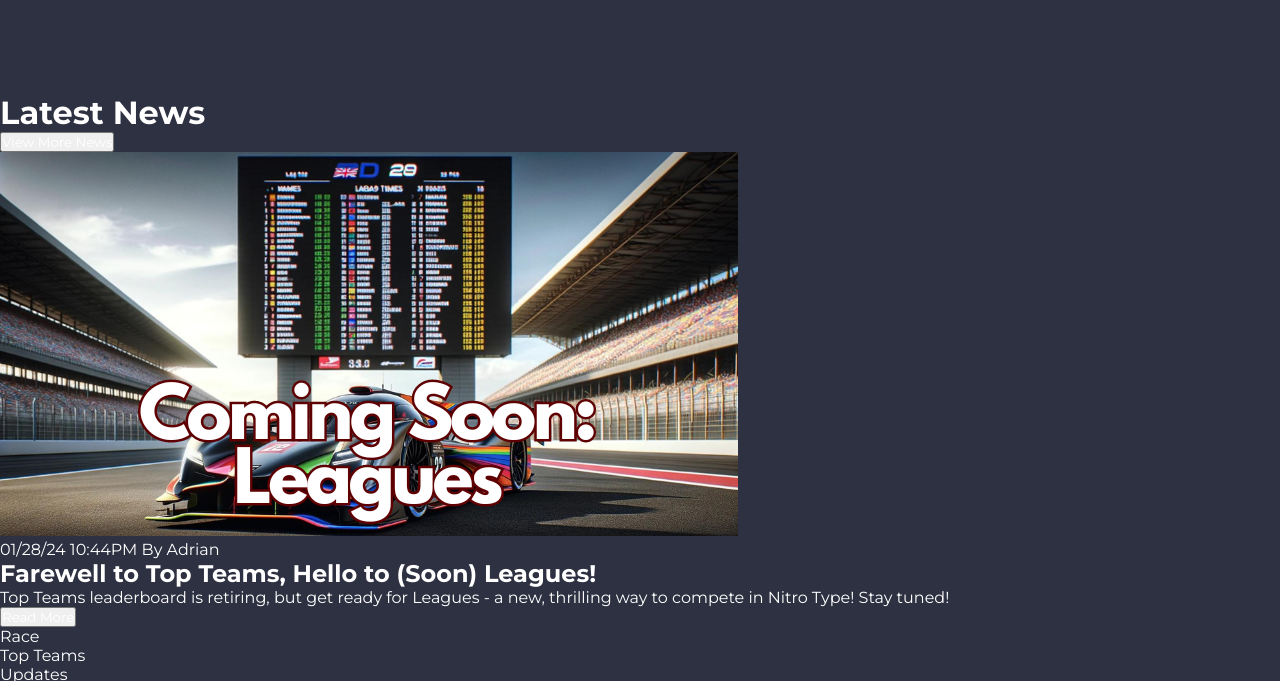
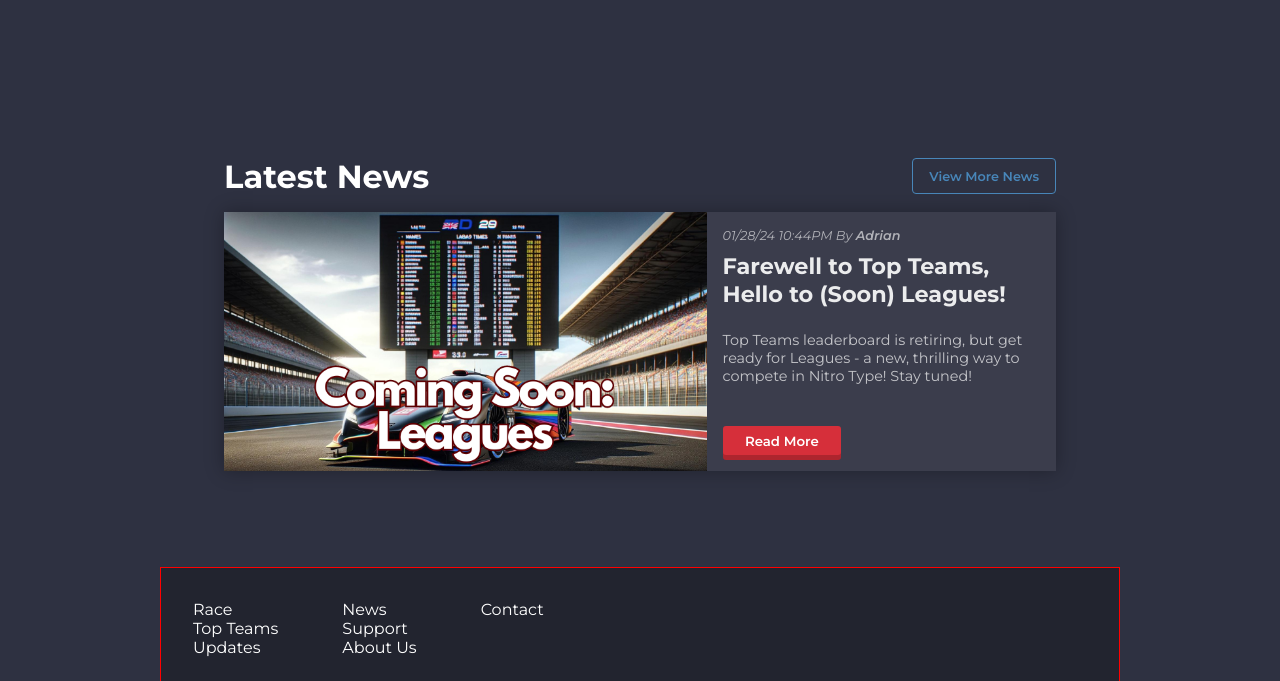
Before and after one commit to Vikas3126/debug-artisan-2345, a plain HTML site: page frontend/index.html in a window 1280 px wide. Shown: the part 608-1289 px from the top of the page. Drawn offline with nearby package versions, Linux system fonts and the light colour scheme.

Commit message:
added latest news

```diff
--- a/frontend/styles/index.css
+++ b/frontend/styles/index.css
@@ -11,6 +11,11 @@
 body {
   background-color: rgb(46, 49, 65);
   color: #fff;
+}
+
+ul, li, a {
+  text-decoration: none;
+  list-style-type: none;
 }
 
 .main-heading {
@@ -104,7 +109,7 @@
   );
   display: flex;
   gap: 1.6rem;
-  margin: 2rem 8rem 6rem;
+  margin: 2rem 8rem 10rem;
   padding: 2rem;
   position: relative;
   width: 55rem;
@@ -116,7 +121,7 @@
 
 .landing-hero-content-para {
   font-weight: 500;
-  margin: 2rem 0;
+  margin: 2.6rem 0 3rem;
   opacity: 0.9;
 }
 
@@ -189,3 +194,112 @@
 .landing-hero-image img {
   width: 100%;
 }
+
+.landing-latest-news {
+  display: flex;
+  flex-direction: column;
+  align-items: center;
+  justify-content: center;
+  gap: 1rem;
+  margin: 6rem 14rem;
+}
+
+.landing-latest-news-heading {
+  display: flex;
+  justify-content: space-between;
+  align-items: center;
+  width: 100%;
+}
+
+.landing-latest-news-heading button {
+  border: 1px solid rgb(72,134,185);
+  border-radius: 4px;
+  background: transparent;
+  color: rgb(72,134,185);
+  font-size: .8rem;
+  font-weight: 600;
+  padding: .6rem 1rem;
+  cursor: pointer;
+  transition: all .2s;
+}
+
+.landing-latest-news-heading button:hover {
+  background-color: rgb(72,134,185);
+  color: rgba(255, 255, 255, 0.7);
+  padding: .48rem 1rem;
+  box-shadow: 0px 4px 0px rgb(52, 97, 134);
+}
+
+.landing-latest-news-box {
+  display: flex;
+  justify-content: space-between;
+  background-color: rgb(59,61,76);
+  box-shadow: 0px 0px 18px rgba(0, 0, 0, .3);
+}
+
+.landing-latest-news-box img {
+  flex: 1;
+  width: 58%;
+}
+
+.landing-latest-news-content {
+  flex: 2;
+  padding: 1rem;
+}
+
+.landing-latest-news-content-date {
+  font-size: .8rem;
+  color: rgba(255, 255, 255, 0.6);
+  font-style: italic;
+}
+
+.landing-latest-news-content-date span {
+  font-weight: 600;
+}
+
+.landing-latest-news-content-heading {
+  margin: .6rem 0;
+  font-size: 1.4rem;
+  color: rgba(255, 255, 255, 0.9);
+}
+
+.landing-latest-news-content-para {
+  margin: 1.4rem 0 2.6rem;
+  font-size: .9rem;
+  color: rgba(255, 255, 255, 0.7);
+}
+
+.landing-latest-news-content button {
+  background-color: rgb(214, 47, 58);
+  border: none;
+  border-radius: 3px;
+  display: flex;
+  font-weight: 600;
+  align-items: center;
+  padding: 0.4rem 1.4rem;
+  box-shadow: 0px 5px 0px rgb(173, 37, 46);
+  cursor: pointer;
+  transition: all 0.2s;
+}
+
+.landing-latest-news-content button:hover {
+  background-color: rgb(185, 42, 51);
+  box-shadow: 0px -3px 0px rgb(173, 37, 46);
+}
+
+.footer {
+  display: flex;
+  flex-direction: column;
+  align-items: center;
+  justify-content: center;
+  border: 1px solid red;
+  margin: 2rem 10rem;
+}
+
+.footer-links {
+  background-color: rgb(34,36,47);
+  display: flex;
+  gap: 4rem;
+  padding: 2rem;
+  width: 100%;
+}
```
